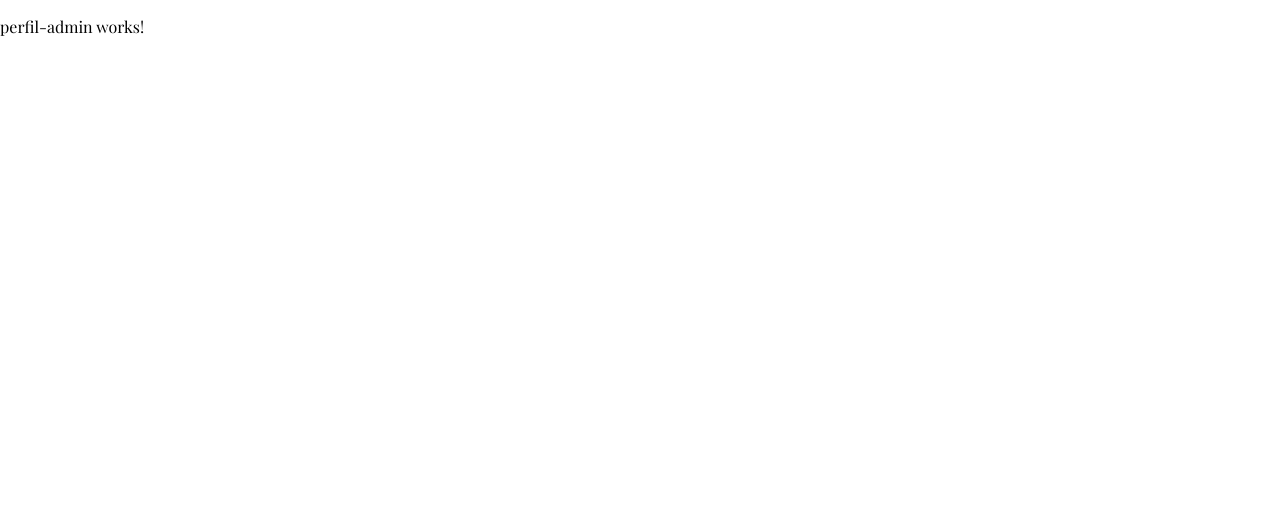
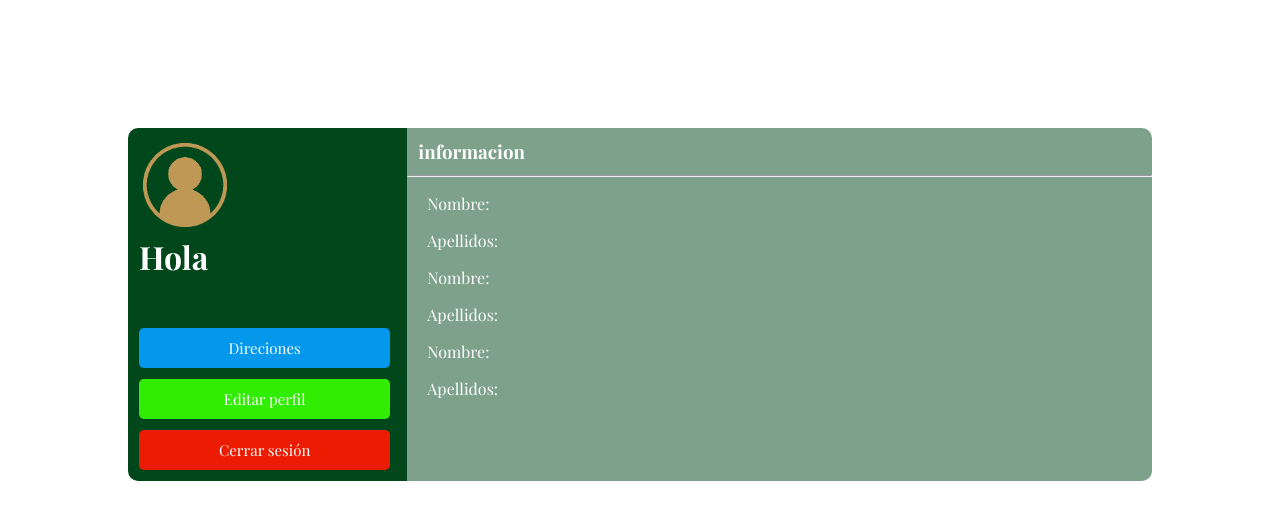
Before and after one commit to bieelnadal/BMX, an Angular app: page /perfil-admin in a window 1280 px wide. Shown: the top 520 px of the page. Built offline with nearby package versions, Linux system fonts and the light colour scheme; a web font is replaced by a local one.

Commit message:
perfil admin

```diff
--- a/package.json
+++ b/package.json
@@ -18,6 +18,9 @@
     "@angular/platform-browser": "~12.2.0",
     "@angular/platform-browser-dynamic": "~12.2.0",
     "@angular/router": "~12.2.0",
+    "bootstrap": "^5.1.3",
+    "jquery": "^3.6.0",
+    "popper.js": "^1.16.1",
     "rxjs": "~6.6.0",
     "tslib": "^2.3.0",
     "zone.js": "~0.11.4"
--- a/src/app/vistas/admin/perfil-admin/perfil-admin.component.css
+++ b/src/app/vistas/admin/perfil-admin/perfil-admin.component.css
@@ -0,0 +1,115 @@
+    body {
+        background-color: var(--white);
+    }
+
+    .contenedor-perfil {
+        display: flex;
+        padding-bottom: 150px;
+        margin: 10%;
+    }
+
+    .separador1 {
+        border-radius: 10px 0px 0px 10px;
+        width: 30%;
+        background-color: var(--verdeprincipal);
+    }
+
+    .separador2 {
+        border-radius: 0px 10px 10px 0px;
+        width: 80%;
+        background-color: var(--morning-blue);
+    }
+
+    .posicion-imagen-perfil {
+        width: 30%;
+        margin: 11px;
+    }
+
+    .imagen-perfil {
+        margin: 5%;
+    }
+
+    img {
+        margin: 25%;
+        width: 100%;
+    }
+
+    h1 {
+        color: white;
+        margin: 0;
+        margin-bottom: 50px;
+    }
+
+    .button-direciones{
+        display: flex;
+        align-items: center;
+        justify-content: center;
+        background-color: #0398EC ;
+        border: none;
+        border-radius: 5px;
+        text-align: center;
+        font-size: 15px;
+        padding: 10px;
+        color: white;
+        width: 90%;
+        margin-left: 11px;
+        transition: 1s;
+        cursor: pointer;
+        margin: 11px ;
+    }
+
+    .button-editar{
+        display: flex;
+        align-items: center;
+        justify-content: center;
+        background-color: #31EC03;
+        border: none;
+        border-radius: 5px;
+        text-align: center;
+        font-size: 15px;
+        padding: 10px;
+        color: white;
+        width: 90%;
+        margin-left: 11px;
+        transition: 1s;
+        cursor: pointer;
+    }
+    .button-cerrar{
+        display: flex;
+        align-items: center;
+        justify-content: center;
+        background-color: #EC1C03;
+        border: none;
+        border-radius: 5px;
+        text-align: center;
+        font-size: 15px;
+        padding: 10px;
+        color: white;
+        width: 90%;
+        cursor: pointer;
+        margin: 11px ;
+    }
+
+    .button-editar:hover{
+        transition: 0.5s;
+        background-color: var(--dorado);
+    }
+
+    .button-cerrar:hover{
+        transition: 0.5s;
+        background-color: var(--dorado);
+    }
+    .button-direciones:hover{
+        transition: 0.5s;
+        background-color: var(--dorado);
+    }
+
+    h3{
+        color: white;
+        margin: 11px;
+    }
+
+    p{
+        color: white;
+        margin-left: 20px;
+    }
--- a/src/app/vistas/admin/perfil-admin/perfil-admin.component.html
+++ b/src/app/vistas/admin/perfil-admin/perfil-admin.component.html
@@ -1,3 +1,23 @@
-<p>
-  perfil-admin works!
-</p>
+
+<div class="contenedor-perfil">
+  <div class="separador1">
+    <div class="posicion-imagen-perfil">
+      <img class="imagen-perfil" src="../../../../assets/avatardefault.png" alt="">
+      <h1>Hola</h1>
+    </div>
+    <button class="button-direciones">Direciones</button>
+    <button class="button-editar" >Editar perfil</button>
+    <button class="button-cerrar" >Cerrar sesión</button>
+  </div>
+  <div class="separador2">
+    <h3>informacion</h3>
+    <hr>
+    <p>Nombre:</p>
+    <p>Apellidos:</p>
+    <p>Nombre:</p>
+    <p>Apellidos:</p>
+    <p>Nombre:</p>
+    <p>Apellidos:</p>
+
+  </div>
+</div>
```
Also changed, not shown: src/assets/avatardefault.png (added), 1 other file (tests, documents, lock files or other folders).
